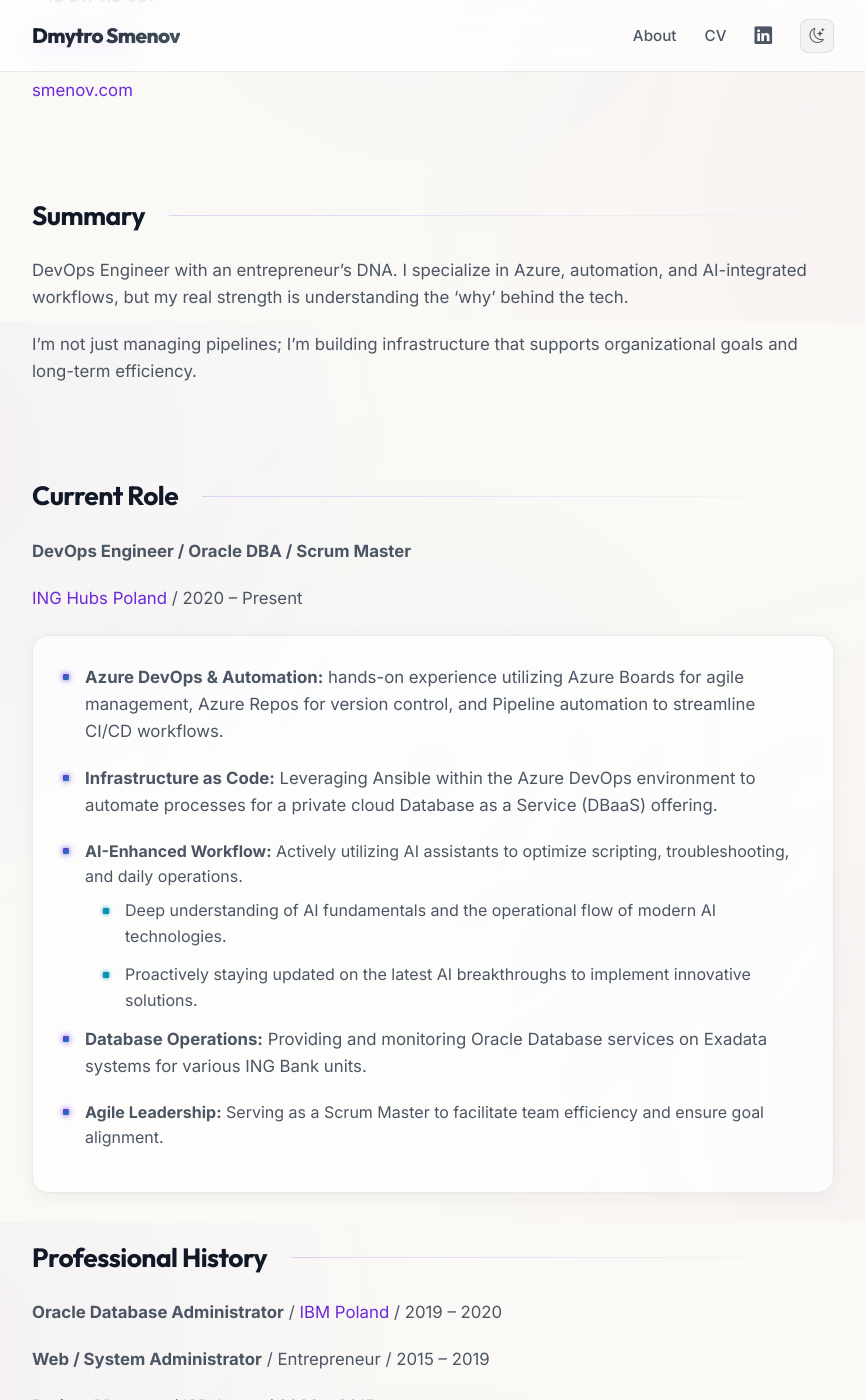
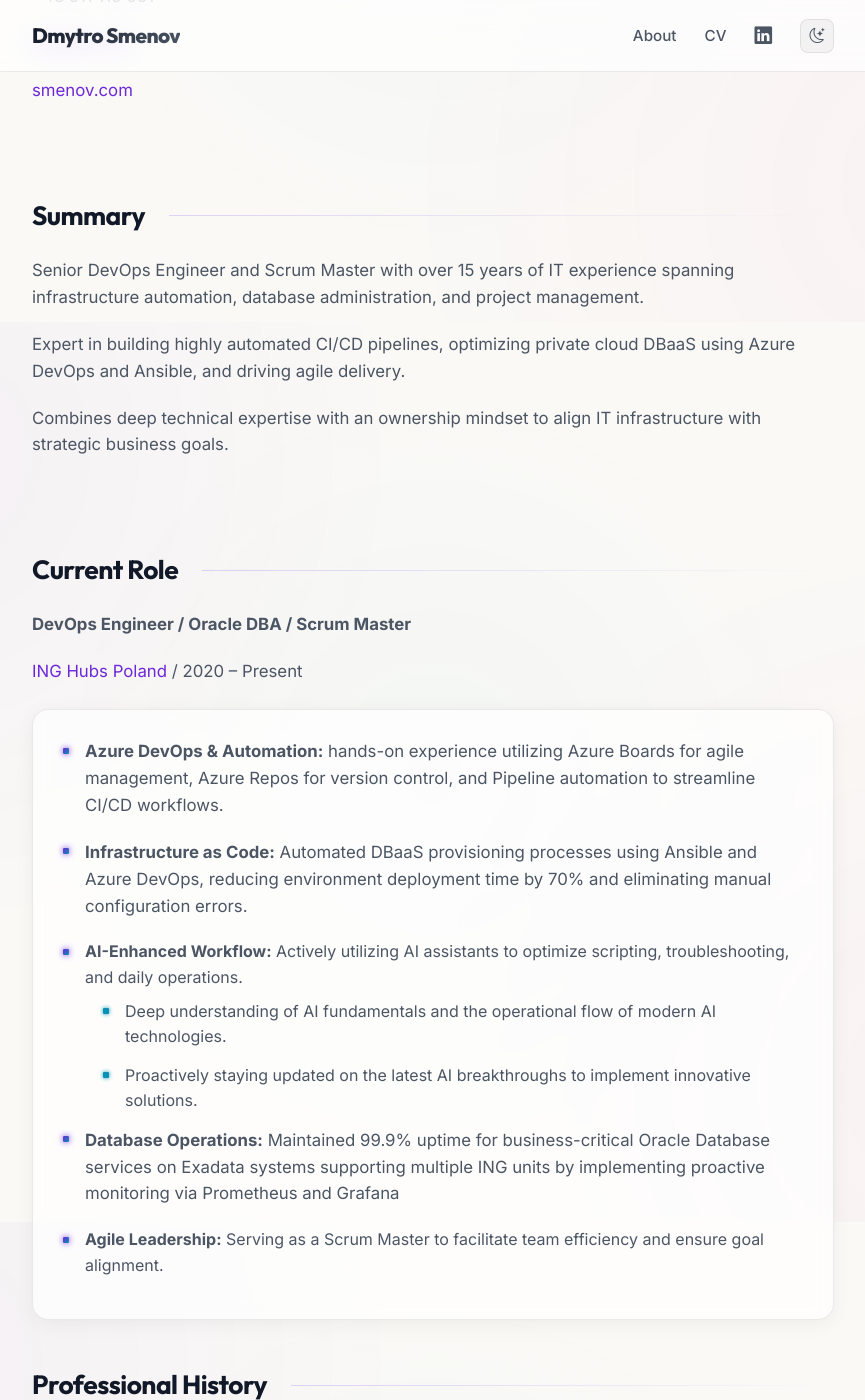
Before and after one commit to dsmenov/dsmenov.github.io, a Jekyll site: the page built from cv.md, in a window 1280 px wide and 1400 px high, scrolled down 578 px. Shown: the whole window, without its empty margins (207-1072 px from the left). Built offline with Jekyll 4.4.1, drawn with Linux system fonts in a browser that asks for light colours; our own code applies the rules of GitHub Pages for plain Markdown files; some of the changed text lies outside the part shown.

Commit message:
feat: update CV summary, experience highlights, and technical skills section

```diff
--- a/cv.md
+++ b/cv.md
@@ -30,9 +30,11 @@ Poland (Ready for relocation)
 
 ## Summary
 
-DevOps Engineer with an entrepreneur’s DNA. I specialize in Azure, automation, and AI-integrated workflows, but my real strength is understanding the 'why' behind the tech.
+Senior DevOps Engineer and Scrum Master with over 15 years of IT experience spanning infrastructure automation, database administration, and project management.
 
-I’m not just managing pipelines; I’m building infrastructure that supports organizational goals and long-term efficiency.
+Expert in building highly automated CI/CD pipelines, optimizing private cloud DBaaS using Azure DevOps and Ansible, and driving agile delivery.
+
+Combines deep technical expertise with an ownership mindset to align IT infrastructure with strategic business goals.
 
 <br>
 
@@ -44,13 +46,13 @@ I’m not just managing pipelines; I’m building infrastructure that supports o
 
 - **Azure DevOps & Automation:** hands-on experience utilizing Azure Boards for agile management, Azure Repos for version control, and Pipeline automation to streamline CI/CD workflows.
 
-- **Infrastructure as Code:** Leveraging Ansible within the Azure DevOps environment to automate processes for a private cloud Database as a Service (DBaaS) offering.
+- **Infrastructure as Code:** Automated DBaaS provisioning processes using Ansible and Azure DevOps, reducing environment deployment time by 70% and eliminating manual configuration errors.
 
 - **AI-Enhanced Workflow:** Actively utilizing AI assistants to optimize scripting, troubleshooting, and daily operations.
   - Deep understanding of AI fundamentals and the operational flow of modern AI technologies.
   - Proactively staying updated on the latest AI breakthroughs to implement innovative solutions.
 
-- **Database Operations:** Providing and monitoring Oracle Database services on Exadata systems for various ING Bank units.
+- **Database Operations:** Maintained 99.9% uptime for business-critical Oracle Database services on Exadata systems supporting multiple ING units by implementing proactive monitoring via Prometheus and Grafana
 
 - **Agile Leadership:** Serving as a Scrum Master to facilitate team efficiency and ensure goal alignment.
 
@@ -70,13 +72,15 @@ I’m not just managing pipelines; I’m building infrastructure that supports o
 
 ## Technical Skills
 
-- **Cloud/DevOps:** Azure DevOps (Pipelines, Boards, Repos), Azure Cloud, Ansible, Prometheus & Grafana
+- **CI/CD & IaC:** Azure DevOps (Pipelines, Boards, Repos), Azure Cloud, Ansible, Bicep, Terraform
 
-- **AI/ML:** AI Assistant Integration, GenAI Fundamentals, Azure AI Fundamentals
+- **Observability & Monitoring:** Prometheus, Grafana, OTEL, Oracle EM Cloud Control
 
-- **Databases:** Oracle DB, Oracle EM Cloud Control, Exadata, SQL
+- **AI/ML:** AI Assistant Integration, GenAI Fundamentals, Azure AI Fundamentals, Local LLM tuning
 
-- **Business:** Ownership Mindset, Stakeholder Management, Agile Methodologies
+- **Databases:** Oracle DB, MySQL, PostgreSQL
+
+- **Methodologies:** Agile/Scrum, Stakeholder Management, Ownership Mindset
 
 <br>
 
```
